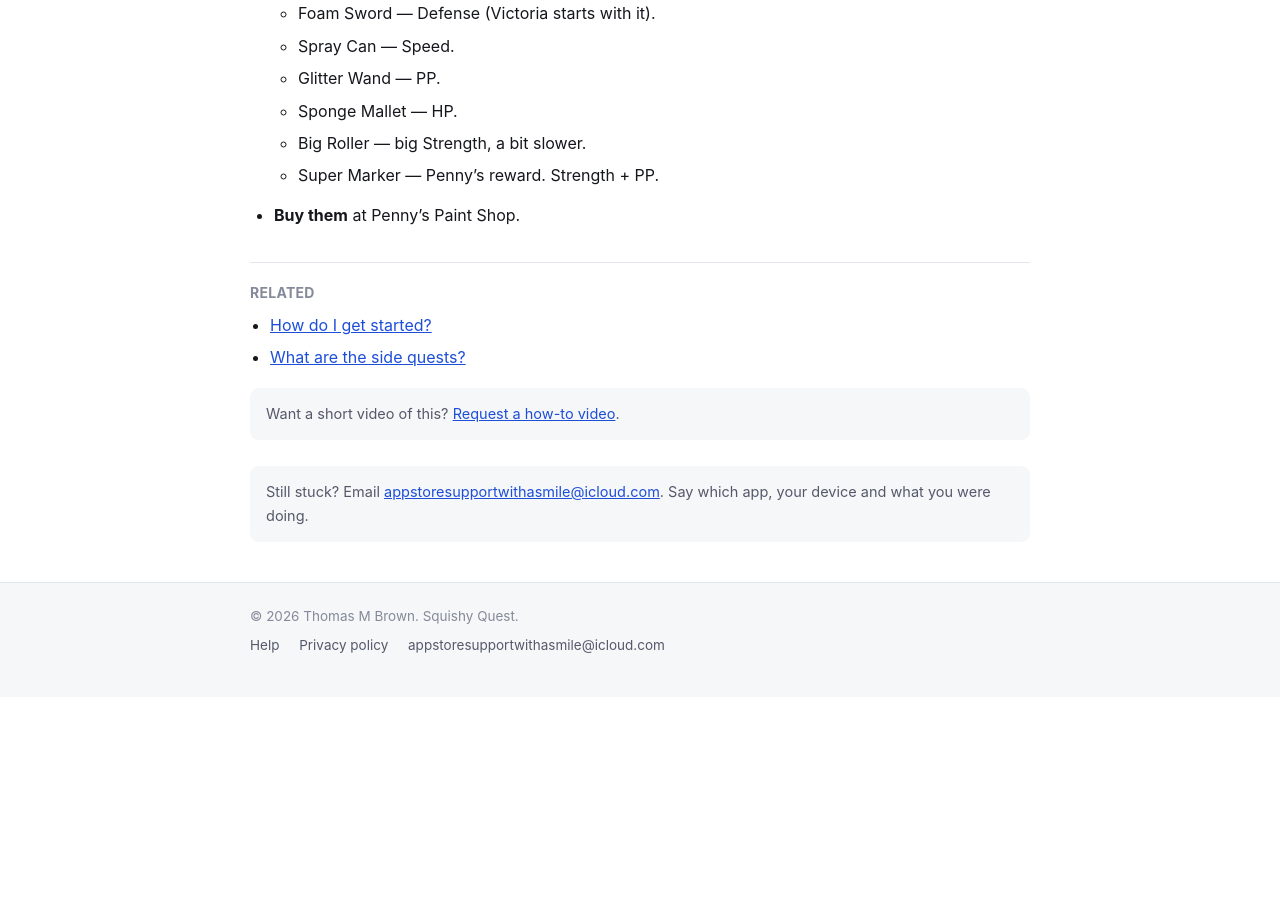
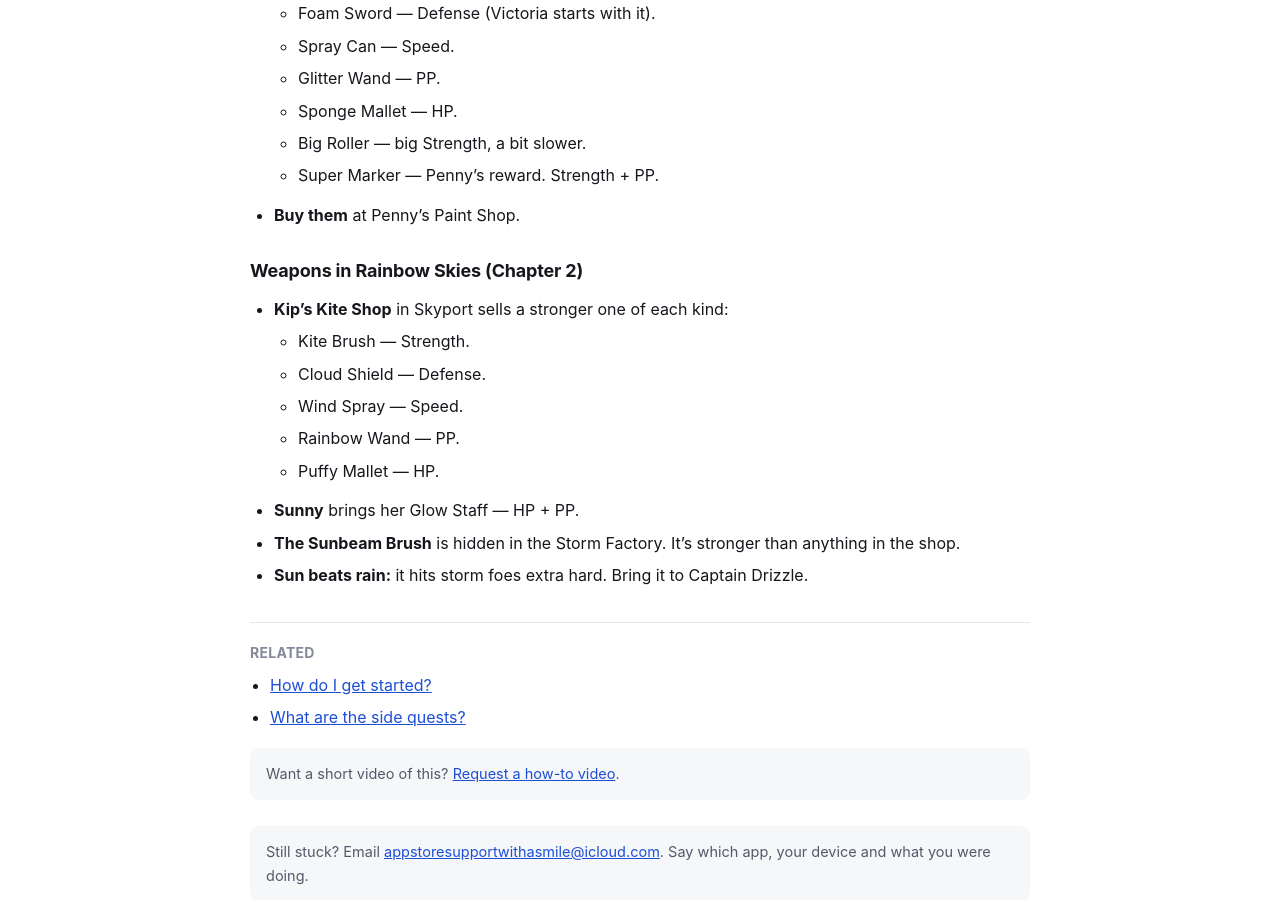
Before and after one commit to mytombrown/team-assist-help, a Jekyll site: the page built from _guides/squishyquest/battles.md, in a window 1280 px wide and 900 px high, scrolled down 1462 px. Built offline with Jekyll 4.4.1, drawn with Linux system fonts in a browser that asks for light colours; before the commit the page ends 2159 px from its top, so only the background shows below that.

Commit message:
Build 3 (Squishy Quest 0.1): Chapter 2, Rainbow Skies — Skyport, Sunny, Kip's Kite Shop, Sunbeam Brush, Captain Drizzle; the sock is a Bag item (SQ-1376)
Co-Authored-By: Claude Opus 5.5 <noreply@anthropic.com>

```diff
--- a/_guides/squishyquest/battles.md
+++ b/_guides/squishyquest/battles.md
@@ -3,7 +3,7 @@ title: "How do battles work?"
 app: squishyquest
 category: how-to
 order: 1
-tags: "battle, first fight, tutorial, pp, paint points, weapon, strength, defense, fight, splat, skills, items, guard, run, speed bar, paint, hp, level up, xp, rainbow burst, cheer, shield bash, cover, juice box, paint pot, glitter pop, boss, baron bleach, victoria"
+tags: "sunny, sunbeam brush, kite shop, captain drizzle, storm, battle, first fight, tutorial, pp, paint points, weapon, strength, defense, fight, splat, skills, items, guard, run, speed bar, paint, hp, level up, xp, rainbow burst, cheer, shield bash, cover, juice box, paint pot, glitter pop, boss, baron bleach, victoria"
 quick: "When a hero's bar fills, pick Splat, Skills, Items, Guard or Run. Skills cost PP. Your first fight shows you how. Win to earn XP and buttons. You can't run from a boss."
 related:
   - getting-started
@@ -60,3 +60,15 @@ related:
   - Big Roller — big Strength, a bit slower.
   - Super Marker — Penny's reward. Strength + PP.
 - **Buy them** at Penny's Paint Shop.
+
+## Weapons in Rainbow Skies (Chapter 2)
+
+- **Kip's Kite Shop** in Skyport sells a stronger one of each kind:
+  - Kite Brush — Strength.
+  - Cloud Shield — Defense.
+  - Wind Spray — Speed.
+  - Rainbow Wand — PP.
+  - Puffy Mallet — HP.
+- **Sunny** brings her Glow Staff — HP + PP.
+- **The Sunbeam Brush** is hidden in the Storm Factory. It's stronger than anything in the shop.
+- **Sun beats rain:** it hits storm foes extra hard. Bring it to Captain Drizzle.
```
Also changed, not shown: _guides/squishyquest/getting-started.md (+3 -1 lines), _guides/squishyquest/quests.md (+9 -2 lines).
